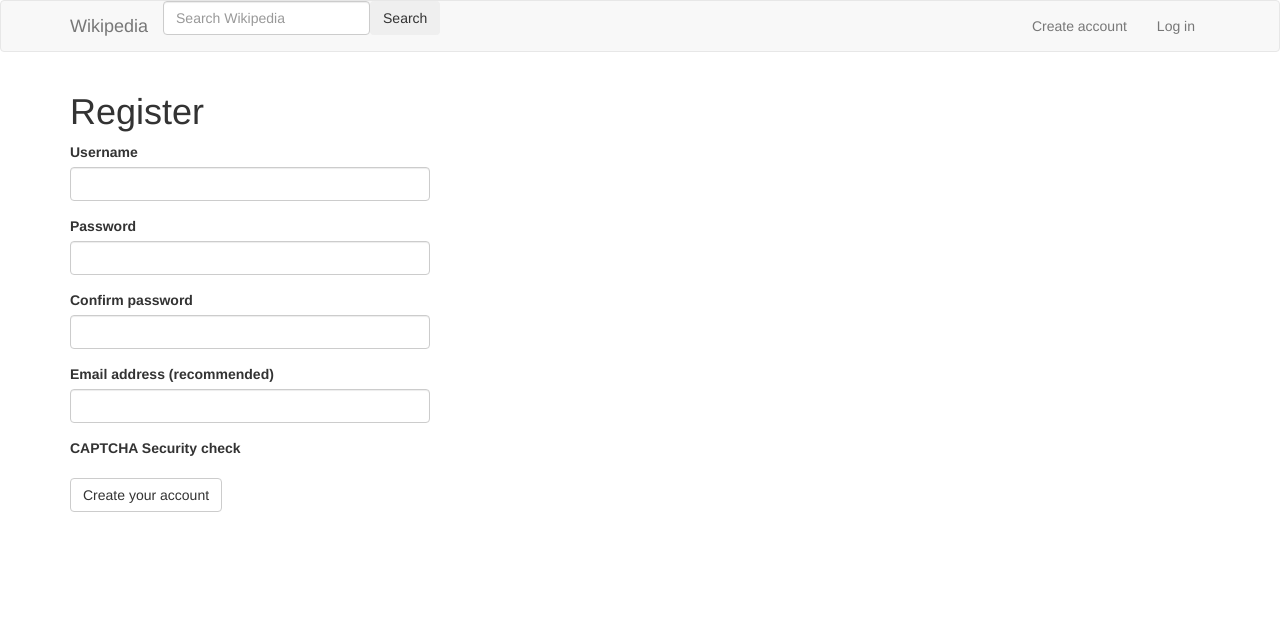
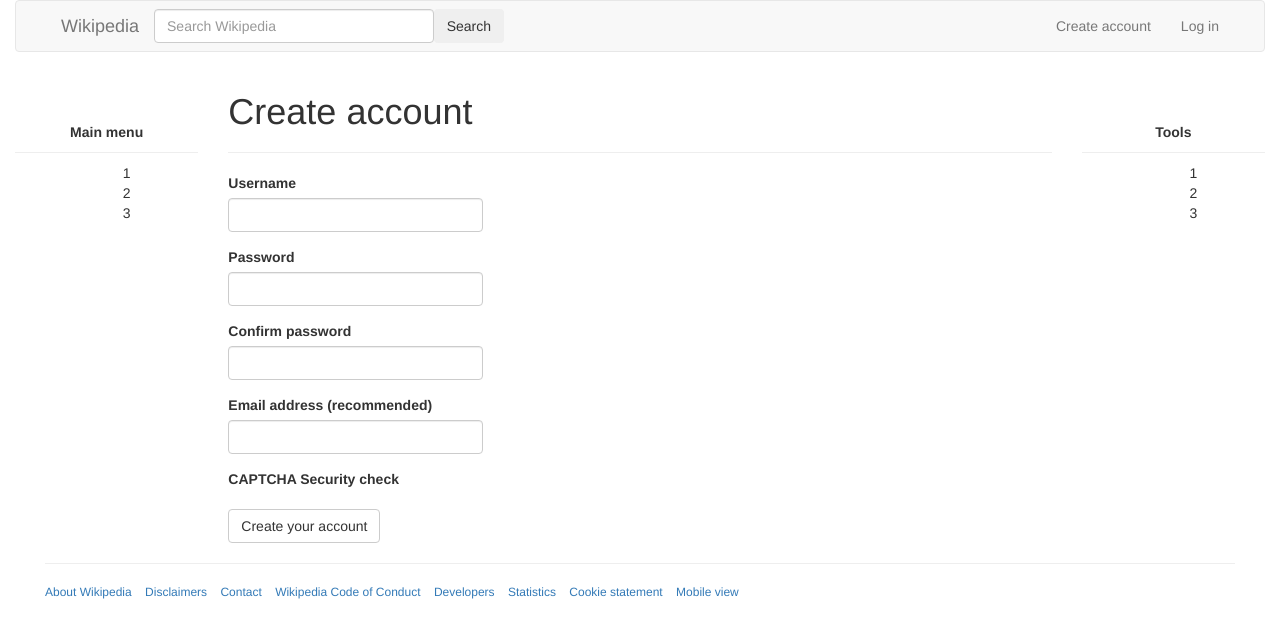
Before and after one commit to yuemanwai/Sem2-EA-wikipedia, a Flask app: page /register in a window 1280 px wide. Shown: the top 638 px of the page. Run offline with Flask 3, Linux system fonts and the light colour scheme; some libraries are stand-ins or nearby versions.

Commit message:
Added Sidebar x 2

```diff
--- a/app/routes.py
+++ b/app/routes.py
@@ -46,7 +46,7 @@
 @app.route('/logout')
 def logout():
     logout_user()
-    return redirect(url_for('index'))
+    return render_template('logout.html.j2', title=_('Log out'))
 
 
 @app.route('/register', methods=['GET', 'POST'])
--- a/app/templates/base.html.j2
+++ b/app/templates/base.html.j2
@@ -1,4 +1,34 @@
 {% extends 'bootstrap/base.html' %}
+
+{% block head %}
+{{super()}}
+<meta name="viewport" content="width=device-width, initial-scale=1">
+<link rel="stylesheet" href="bootstrap/css/bootstrap.min.css">
+<style>
+  .no-bullets {
+    list-style-type: none;
+  }
+
+  .sidebar {
+    text-align: center;
+    padding-top: 50px;
+  }
+
+  .sidebar hr {
+    margin-left: auto;
+    margin-right: auto;
+    margin: 10px 0;
+  }
+
+  /* 自定义媒体查询 */
+  @media (max-width: 991.98px) {
+    .hide-on-small-screen {
+      display: none;
+    }
+  }
+</style>
+{% endblock %}
+
 {% block title %}
 {% if title %}
 {{ title }}{{ _(' - Wikipedia') }}
@@ -6,9 +36,13 @@
 {{ _('Welcome to Wikipedia') }}
 {% endif %}
 {% endblock title %}
+
+{# Dropdown/sidebar list here ? #}
+
 {% block navbar %}
-<nav class="navbar navbar-default">
-  <div class="container">
+<div class="container-fluid">
+  <nav class="navbar navbar-default navbar-fullwidth" style="padding: 0 30px;">
+    {# Fixed Elements #}
     <div class="navbar-header">
       <button type="button" class="navbar-toggle collapsed" data-toggle="collapse"
         data-target="#bs-example-navbar-collapse-1" aria-expanded="false">
@@ -17,34 +51,23 @@
         <span class="icon-bar"></span>
         <span class="icon-bar"></span>
       </button>
-      <a class="navbar-brand" href="{{ url_for('index') }}">Wikipedia</a>
+      <a class="navbar-brand" href="{{ url_for('index') }}">{{_('Wikipedia')}}</a>
     </div>
 
-
-
-
+    {# 拆疊區域 左方 #}
     <div class="collapse navbar-collapse" id="bs-example-navbar-collapse-1">
       <ul class="nav navbar-nav">
         <li>
-          <form class="d-flex" action="{{ url_for('search') }}" role="search" style="display: inline-flex;">
-            <input class="form-control me-2" type="search" placeholder="{{ _('Search Wikipedia',) }}" aria-label="Search" name="q">
+          <form class="d-flex" action="{{ url_for('search') }}" role="search"
+            style="display: inline-flex;width: 350px;padding: 8px 0px;">
+            <input class="form-control me-2" type="search" placeholder="{{ _('Search Wikipedia',) }}"
+              aria-label="Search" name="q">
             <button class="btn btn-outline-success" type="submit">{{_('Search') }}</button>
           </form>
         </li>
+      </ul>
 
-        <li>
-          {# dropdown
-          <a class="btn btn-secondary dropdown-toggle" href="#" role="button" data-bs-toggle="dropdown"
-            aria-expanded="false">
-            Dropdown
-          </a>
-          <ul class="dropdown-menu">
-            <li><a class="dropdown-item" href="#">Action</a></li>
-            <li><a class="dropdown-item" href="#">Another action</a></li>
-            <li><a class="dropdown-item" href="#">Something else here</a></li>
-          </ul> #}
-        </li>
-      </ul>
+      {# 拆疊區域 右方 #}
       <ul class="nav navbar-nav navbar-right">
         {% if current_user.is_anonymous %}
         <li>
@@ -65,22 +88,79 @@
         {% endif %}
       </ul>
     </div>
-  </div>
+</div>
 </nav>
 {% endblock %}
 {% block content %}
-<div class="container">
-  {% with messages = get_flashed_messages() %}
-  {% if messages %}
-  {% for message in messages %}<div class="alert alert-info" role="alert">{{ message }}</div>{% endfor %}
-  {% endif %}
-  {% endwith %}
-  {# application content needs to be provided in the app_content block #}
-  {% block app_content %}{% endblock %}
+<div class="container-fluid">
+  <div class="row">
+    <div class="sidebar col-md-2 hide-on-small-screen">
+      <!-- Left side -->
+      <b>{{_('Main menu')}}</b>
+      <hr>
+      <ul class="no-bullets">
+        <li>1</li>
+        <li>2</li>
+        <li>3</li>
+      </ul>
+    </div>
+
+    <div class="col-md-8">
+      <div class="content">
+        <!-- 中間內容 -->
+        {% with messages = get_flashed_messages() %}
+        {% if messages %}
+        {% for message in messages %}
+        <div class="alert alert-info" role="alert">{{ message }}</div>
+        {% endfor %}
+        {% endif %}
+        {% endwith %}
+        {% block app_content %} {% endblock %}
+      </div>
+    </div>
+
+    <div class="col-md-2 hide-on-small-screen">
+      <!-- Right side -->
+      <div class="sidebar">
+      <b>{{_('Tools')}}</b>
+      <hr>
+      <ul class="no-bullets">
+        <li>1</li>
+        <li>2</li>
+        <li>3</li>
+      </ul>
 </div>
+    </div>
+  </div>
+</div>
+{% block footer %}
+<div class="container-fluid">
+  <div style="padding: 0 30px;font-size: 12px;">
+    <hr>
+    <a href="#">About Wikipedia</a>&nbsp;&nbsp;&nbsp;
+    <a href="#">Disclaimers</a>&nbsp;&nbsp;&nbsp;
+    <a href="#">Contact</a>&nbsp;&nbsp;&nbsp;
+    <a href="#">Wikipedia Code of Conduct</a>&nbsp;&nbsp;&nbsp;
+    <a href="#">Developers</a>&nbsp;&nbsp;&nbsp;
+    <a href="#">Statistics</a>&nbsp;&nbsp;&nbsp;
+    <a href="#">Cookie statement</a>&nbsp;&nbsp;&nbsp;
+    <a href="#">Mobile view</a>
+  </div>
+</div>
+{% endblock footer %}
 {% endblock %}
+
+
 {% block scripts %}
 {{ super() }}
 {{ moment.include_moment() }}
 {{ moment.lang(g.locale) }}
+<script src="https://maxcdn.bootstrapcdn.com/bootstrap/4.0.0/js/bootstrap.min.js"
+  integrity="sha384-JZR6Spejh4U02d8jOt6vLEHfe/JQGiRRSQQxSfFWpi1MquVdAyjUar5+76PVCmYl" crossorigin="anonymous"></script>
+<script src="https://code.jquery.com/jquery-3.2.1.slim.min.js"
+  integrity="sha384-KJ3o2DKtIkvYIK3UENzmM7KCkRr/rE9/Qpg6aAZGJwFDMVNA/GpGFF93hXpG5KkN" crossorigin="anonymous"></script>
+<script src="https://cdnjs.cloudflare.com/ajax/libs/popper.js/1.12.9/umd/popper.min.js"
+  integrity="sha384-ApNbgh9B+Y1QKtv3Rn7W3mgPxhU9K/ScQsAP7hUibX39j7fakFPskvXusvfa0b4Q" crossorigin="anonymous"></script>
+
+
 {% endblock %}
--- a/app/templates/index.html.j2
+++ b/app/templates/index.html.j2
@@ -1,8 +1,8 @@
 {% extends "base.html.j2" %}
 {% block app_content %}
-    <h1>{{ _('Welcome to Wikipedia,<br>
+    <h4 style="text-align: center;">{{ _('Welcome to Wikipedia,<br>
 the free encyclopedia that anyone can edit.<br>
-%(numofposts)d articles in English', numofposts=posts|length) }}</h1>
+%(numofposts)d articles in English', numofposts=posts|length) }}</h4>
     {% for post in posts %}
         {% include "_post.html.j2" %}
     {% endfor %}
--- a/app/templates/login.html.j2
+++ b/app/templates/login.html.j2
@@ -2,6 +2,7 @@
 {% import 'bootstrap/wtf.html' as wtf %}
 {% block app_content %}
     <h1>{{ _("Log in") }}</h1>
+    <hr>
     <div class="row">
         <div class="col-md-4">{{ wtf.quick_form(form) }}</div>
     </div>
--- a/app/templates/register.html.j2
+++ b/app/templates/register.html.j2
@@ -1,7 +1,8 @@
 {% extends "base.html.j2" %}
 {% import 'bootstrap/wtf.html' as wtf %}
 {% block app_content %}
-    <h1>{{ _('Register') }}</h1>
+    <h1>{{ _('Create account') }}</h1>
+    <hr>
     <div class="row">
         <div class="col-md-4">{{ wtf.quick_form(form) }}</div>
     </div>
```
Also changed, not shown: app/templates/logout.html.j2 (added, +13 -0 lines), requirement.txt (deleted, +0 -151 lines).
